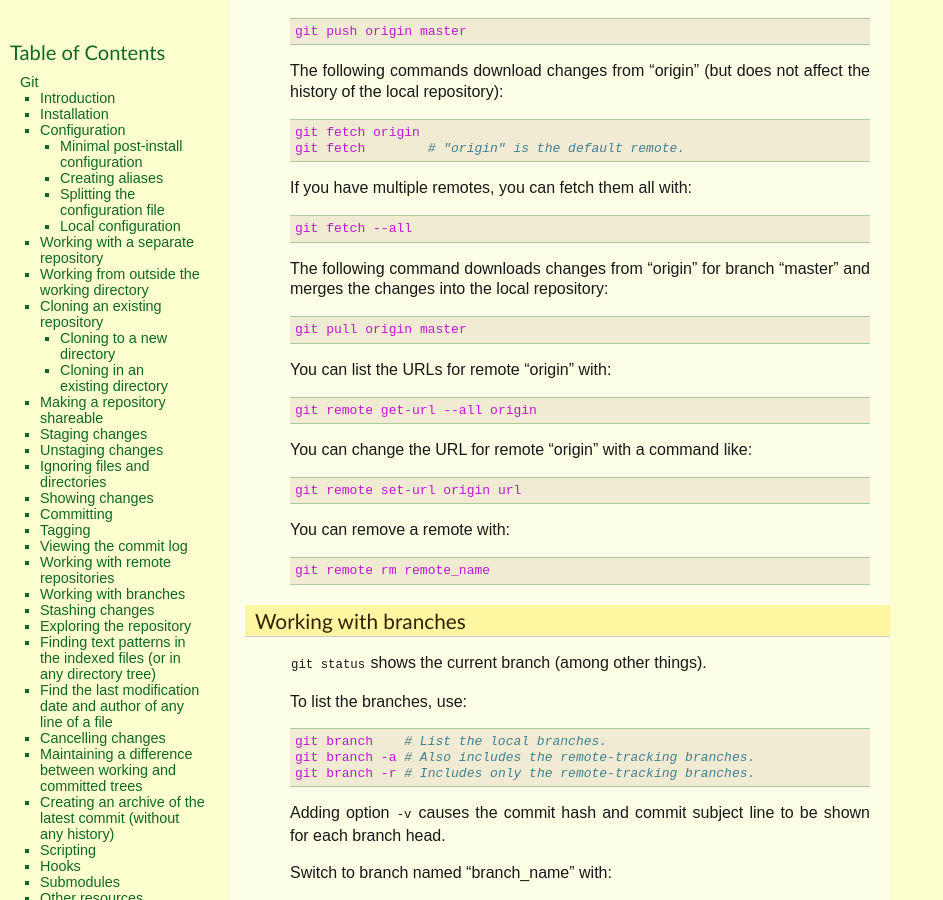
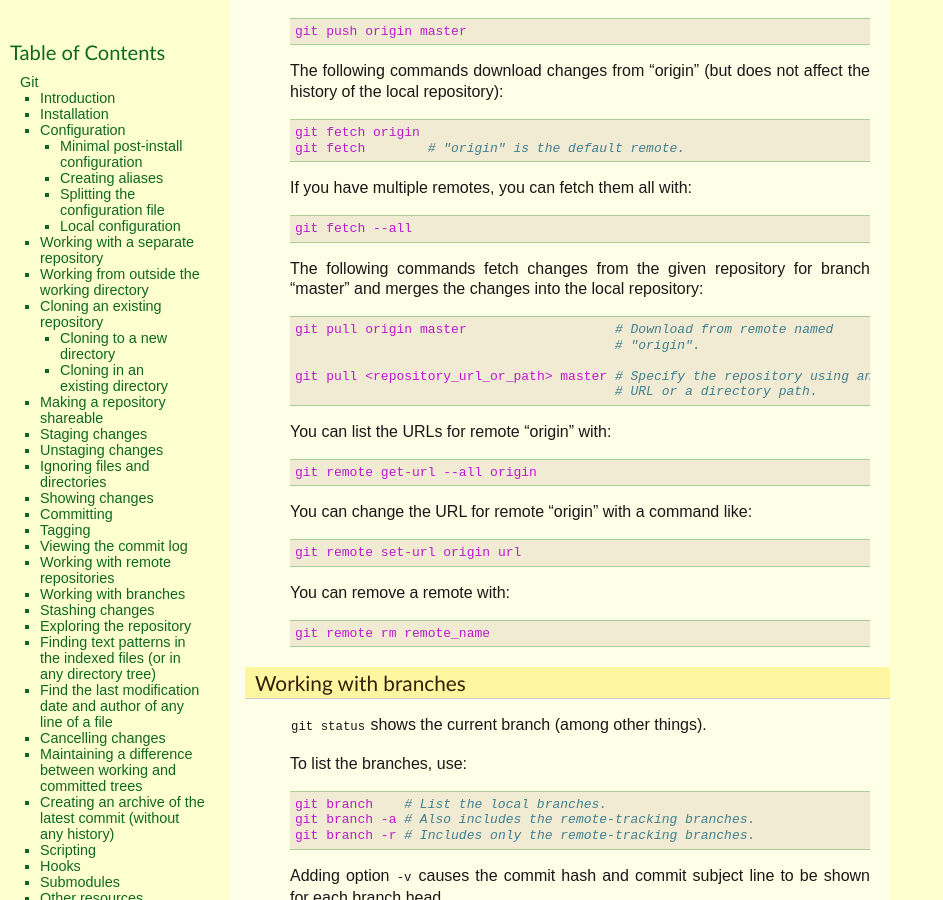
Before and after one commit to thierr26/thierr26_personal_notes_sphinx_sources, a Sphinx documentation site: the page built from source/git.rst, in a window 1280 px wide and 900 px high, scrolled down 10520 px. Shown: the whole window, without its empty margins (0-943 px from the left). Built offline with Sphinx 7.4.7, drawn with Linux system fonts in a browser that asks for light colours.

Commit message:
Add a "git pull" example (with repo. URL or path)

```diff
--- a/source/git.rst
+++ b/source/git.rst
@@ -636,10 +636,14 @@ If you have multiple remotes, you can fetch them all with::
 
   git fetch --all
 
-The following command downloads changes from "origin" for branch "master" and
-merges the changes into the local repository::
+The following commands fetch changes from the given repository for branch
+"master" and merges the changes into the local repository::
 
-  git pull origin master
+  git pull origin master                   # Download from remote named
+                                           # "origin".
+
+  git pull <repository_url_or_path> master # Specify the repository using an
+                                           # URL or a directory path.
 
 You can list the URLs for remote "origin" with::
 
```
